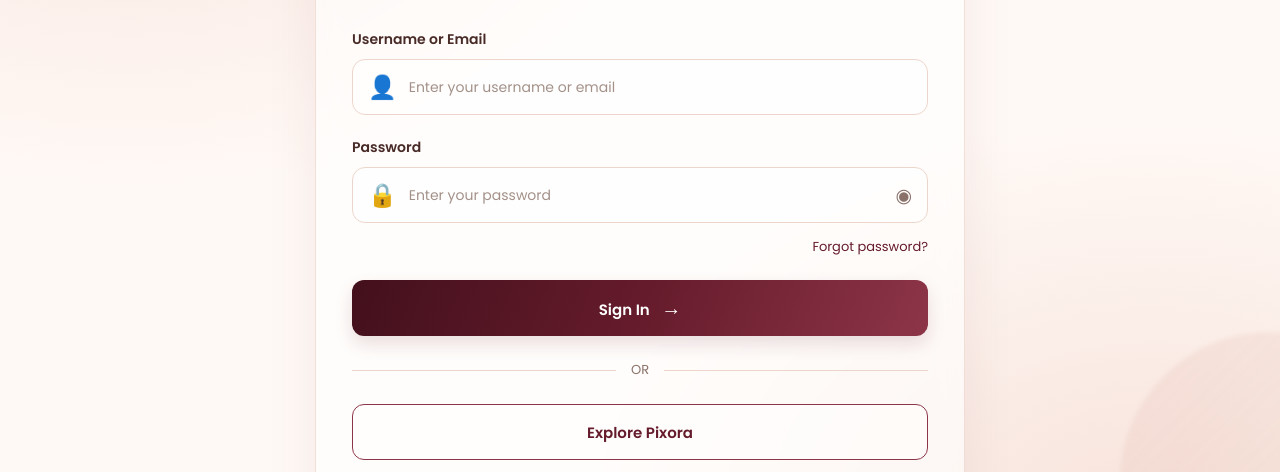
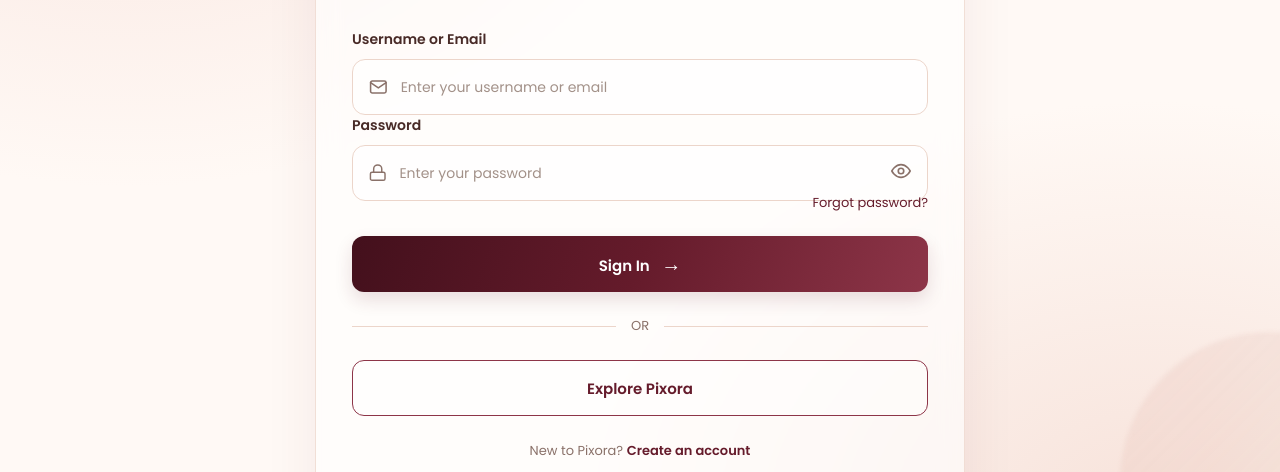
Before and after one commit to KondipudiDurgaBhavani/Pixora, a plain HTML site: page index.html in a window 1280 px wide. Shown: the part 328-800 px from the top of the page. Drawn offline with nearby package versions, Linux system fonts and the light colour scheme.

Commit message:
Update index.html

```diff
--- a/index.html
+++ b/index.html
@@ -41,54 +41,69 @@
                 <h1>Welcome Back!</h1>
                 <p>Sign in to continue to your world.</p>
             </div>
-
             <form id="loginForm">
-
+                <!-- Email Field -->
               <div class="form-group">
-
-                    <label for="username">Username or Email</label>
-
+                <label for="email">Username or Email</label>
                 <div class="input-wrapper">
-                        <span class="input-icon" aria-hidden="true">👤</span>
-
-                        <input
-                            type="text"
-                            id="username"
+                   <svg class="input-icon"
+                        xmlns="http://www.w3.org/2000/svg"
+                        width="22" height="22"
+                        viewBox="0 0 24 24"
+                        fill="none"
+                        stroke="currentColor"
+                        stroke-width="1.8"
+                        stroke-linecap="round"
+                        stroke-linejoin="round">
+                        <rect x="3" y="5" width="18" height="14" rx="2"/>
+                        <path d="m3 7 9 6 9-6"/>
+                  </svg>
+                  <input type="text"
+                         id="email"
                          placeholder="Enter your username or email"
-                            autocomplete="username"
-                            required
-                        >
+                         autocomplete="username">
              </div>
-
-                </div>
-
-                <div class="form-group">
-
+            <!-- Password Field -->
             <label for="password">Password</label>
-
                 <div class="input-wrapper">
-                        <span class="input-icon" aria-hidden="true">🔒</span>
-
-                        <input
-                            type="password"
+                    <svg class="input-icon"
+                         xmlns="http://www.w3.org/2000/svg"
+                         width="22" height="22"
+                         viewBox="0 0 24 24"
+                         fill="none"
+                         stroke="currentColor"
+                         stroke-width="1.8"
+                         stroke-linecap="round"
+                         stroke-linejoin="round">
+                        <rect x="3" y="11" width="18" height="10" rx="2"/>
+                        <path d="M7 11V7a5 5 0 0 1 10 0v4"/>
+                    </svg>
+                    <input type="password"
                            id="password"
                            placeholder="Enter your password"
-                            autocomplete="current-password"
-                            required
-                        >
+                           autocomplete="current-password">
 
-                        <button
-                            type="button"
+                    <button type="button"
                             id="togglePassword"
                             class="password-toggle"
                             aria-label="Show password"
-                        >
-                            ◉
+                            aria-pressed="false">
+
+                        <!-- Eye icon -->
+                        <svg id="eyeIcon"
+                             xmlns="http://www.w3.org/2000/svg"
+                             width="22" height="22"
+                             viewBox="0 0 24 24"
+                             fill="none"
+                             stroke="currentColor"
+                             stroke-width="1.8"
+                             stroke-linecap="round"
+                             stroke-linejoin="round">
+                            <path d="M2 12s3.6-7 10-7 10 7 10 7-3.6 7-10 7S2 12 2 12Z"/>
+                            <circle cx="12" cy="12" r="3"/>
+                        </svg>
                     </button>
                 </div>
-
-                </div>
-
                 <div class="forgot-row">
                     <button type="button" id="forgotPassword">
                         Forgot password?
```
Lines whose indentation alone changed are shown as unchanged.
